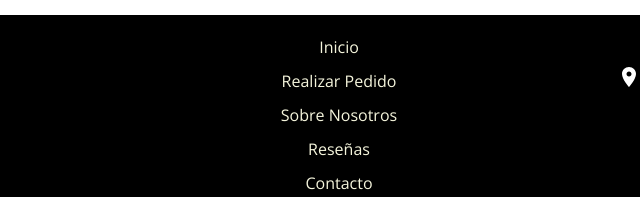
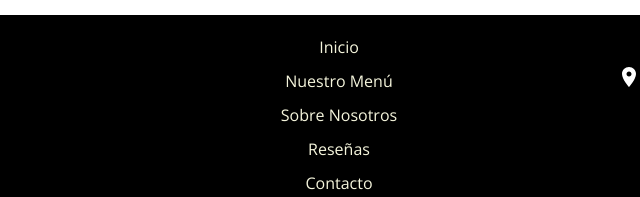
Before and after one commit to fabriziocalvo679/PizzeriaDonmatute, a plain HTML site: page reseñas.html in a window 1280 px wide. Shown: the part 1408-1605 px from the top of the page, 321-961 px from the left. Drawn offline with nearby package versions, Linux system fonts and the light colour scheme.

Commit message:
correcion footer

```diff
--- a/reseñas.html
+++ b/reseñas.html
@@ -198,7 +198,7 @@
     <div class="col foot-columna">
         <nav class="foot-nav">
             <li id="foot-texto"><a href="index.html">Inicio</a></li>
-            <li id="foot-texto"><a href="realizarpedido.html">Realizar Pedido</a></li>
+            <li id="foot-texto"><a href="nuestromenu.html">Nuestro Menú</a></li>
             <li id="foot-texto"><a href="sobrenosotros.html">Sobre Nosotros</a></li>
             <li id="foot-texto"><a href="reseñas.html">Reseñas</a></li>
             <li id="foot-texto"><a href="contacto.html">Contacto</a></li>
```
Also changed, not shown: contacto.html (+1 -1 lines), index.html (+1 -1 lines), nuestromenu.html (+1 -1 lines), img/clientes/mujer2.jpg, img/hacerpedido/empanadas-4-min.JPG.
